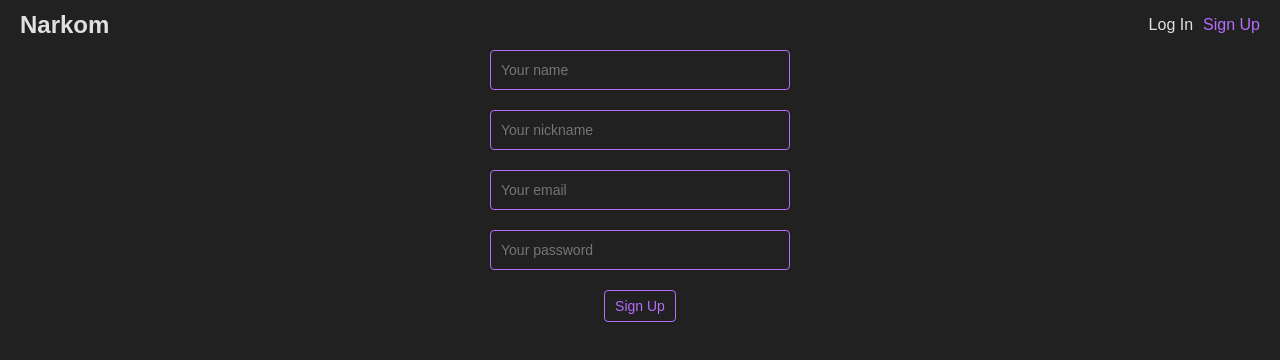
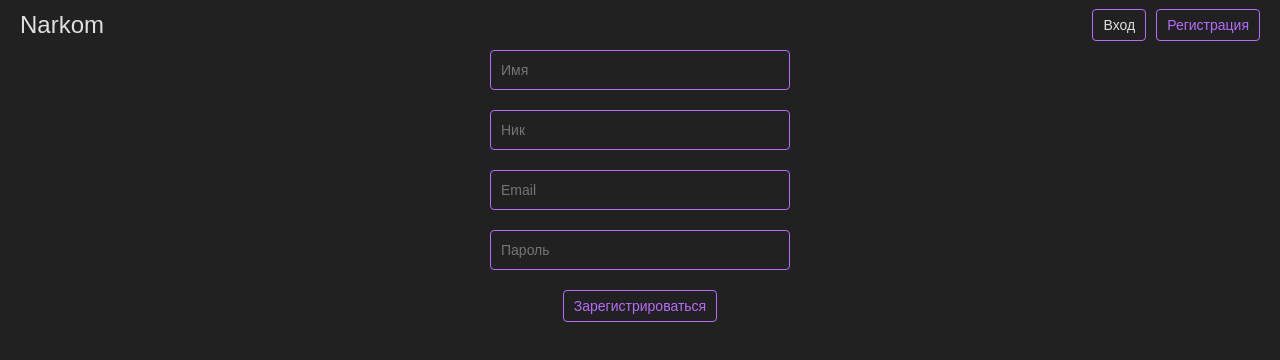
Before and after one commit to Punxnot/tenthousanddays, an Angular app: page /sign-up in a window 1280 px wide. Shown: the top 360 px of the page. Built offline with nearby package versions, Linux system fonts and the light colour scheme.

Commit message:
Switch to Russian

```diff
--- a/src/app/admin/admin.component.html
+++ b/src/app/admin/admin.component.html
@@ -2,11 +2,11 @@
   <form id="add-event-form" (ngSubmit)="onSubmit()">
     <input type="date" id="event-start-date" name="event-start-date" [(ngModel)]="eventStartDate" required>
     <input type="date" id="event-end-date" name="event-end-date" [(ngModel)]="eventEndDate" required>
-    <input type="text" id="event-title" name="event-title" [(ngModel)]="eventTitle" placeholder="Event Title" required>
+    <input type="text" id="event-title" name="event-title" [(ngModel)]="eventTitle" placeholder="Кто?" required>
     <textarea id="event-description" name="event-description" rows="8"
-              [(ngModel)]="eventDescription" placeholder="Event Description" required></textarea>
-    <button type="submit" class="btn">Save Event</button>
+              [(ngModel)]="eventDescription" placeholder="Сделал что?" required></textarea>
+    <button type="submit" class="btn">Сохранить событие</button>
   </form>
 
-  <div class="flash" [ngClass]="{'shown': isFlashShown }">Event saved!</div>
+  <div class="flash" [ngClass]="{'shown': isFlashShown }">Событие сохранено!</div>
 </div>
--- a/src/app/app.component.html
+++ b/src/app/app.component.html
@@ -1,15 +1,15 @@
 <div class="page-container">
   <div class="content" *ngIf="!loading">
     <header class="flex-container">
-      <h2 class="logo">
+      <a routerLink="/" class="logo">
         {{title}}
-      </h2>
+      </a>
       <nav class="flex-container">
-        <span *ngIf="isLoggedIn()">Hello, {{nickname}}</span>
-        <button class="btn btn-logout" (click)="logOut()" *ngIf="isLoggedIn()">Log Out</button>
+        <span *ngIf="isLoggedIn()">Привет, {{nickname}}!</span>
+        <button class="btn btn-logout" (click)="logOut()" *ngIf="isLoggedIn()">Выход</button>
 
-        <a routerLink="/log-in" routerLinkActive="active" *ngIf="!isLoggedIn()">Log In</a>
-        <a routerLink="/sign-up" routerLinkActive="active" *ngIf="!isLoggedIn()">Sign Up</a>
+        <a class="btn" routerLink="/log-in" routerLinkActive="active" *ngIf="!isLoggedIn()">Вход</a>
+        <a class="btn" routerLink="/sign-up" routerLinkActive="active" *ngIf="!isLoggedIn()">Регистрация</a>
       </nav>
     </header>
   </div>
--- a/src/app/app.component.scss
+++ b/src/app/app.component.scss
@@ -7,11 +7,12 @@
   a {
     color: $white;
     text-decoration: none;
+  }
+}
 
-    &:hover {
-      text-decoration: underline;
-    }
-  }
+.logo {
+  font-size: 24px;
+  text-decoration: none;
 }
 
 .btn-logout {
--- a/src/app/app.component.ts
+++ b/src/app/app.component.ts
@@ -13,21 +13,7 @@
 export class AppComponent {
   title = 'Narkom';
   nickname = "";
-  userEmail: string;
-  userPassword: string;
   loading = false;
-  wikiQuery: string;
-  ageQuery: string;
-  searchResult: string;
-  searchImage: string;
-  searchItemsLoading = false;
-  currentEventTitle: string;
-  currentEventDescription: string;
-  ageDescription: string;
-  days: number;
-  hours: number;
-  minutes: number;
-  seconds: number;
 
   constructor(private http: HttpClient) {
 
--- a/src/app/home/home.component.html
+++ b/src/app/home/home.component.html
@@ -4,18 +4,18 @@
            min="1900-01-01"
            [(ngModel)]="ageQuery"
            (keyup.enter)="searchAge()">
-    <button class="btn search-btn" (click)="searchAge()">Search Age</button>
+    <button class="btn search-btn" (click)="searchAge()">Искать</button>
 
     <div class="age-results" *ngIf="!loading">
       <div *ngIf="ageDescription">{{ageDescription}}</div>
       <div *ngIf="currentEventDescription">{{currentEventDescription}}</div>
 
       <div class="age-numbers-container" *ngIf="days && hours && minutes && seconds">
-        <p>Today you are:</p>
-        <p><span class="age-value">{{days}}</span> days,</p>
-        <p><span class="age-value">{{hours}}</span> hours,</p>
-        <p><span class="age-value">{{minutes}}</span> minutes,</p>
-        <p><span class="age-value" id="seconds-counter">{{seconds}}</span> seconds</p>
+        <p>Сегодня вам:</p>
+        <p><span class="age-value">{{days}}</span> дней,</p>
+        <p><span class="age-value">{{hours}}</span> часов,</p>
+        <p><span class="age-value">{{minutes}}</span> минут,</p>
+        <p><span class="age-value" id="seconds-counter">{{seconds}}</span> секунд</p>
       </div>
     </div>
 
@@ -27,6 +27,5 @@
       <img *ngIf="wikiImage" [src]="wikiImage" width="300">
       <div>{{wikiText}}</div>
     </div>
-    <div class="loader" *ngIf="loading"></div>
   </div>
 </main>
--- a/src/app/home/home.component.scss
+++ b/src/app/home/home.component.scss
@@ -2,7 +2,6 @@
 
 main {
   min-height: calc(100vh - #{$headerHeight});
-  padding: 0 20px;
 
   .column {
     flex: 0 0 50%;
--- a/src/app/log-in/log-in.component.html
+++ b/src/app/log-in/log-in.component.html
@@ -1,5 +1,5 @@
 <div class="log-in-form" *ngIf="!isLoggedIn">
-  <input type="email" id="userEmail" placeholder="Your email" [(ngModel)]="userEmail">
-  <input type="password" id="userPassword" placeholder="Your password" [(ngModel)]="userPassword">
-  <button class="btn" (click)="logIn()">Log In</button>
+  <input type="email" id="userEmail" placeholder="Email" [(ngModel)]="userEmail">
+  <input type="password" id="userPassword" placeholder="Пароль" [(ngModel)]="userPassword">
+  <button class="btn" (click)="logIn()">Войти</button>
 </div>
--- a/src/app/sign-up/sign-up.component.html
+++ b/src/app/sign-up/sign-up.component.html
@@ -1,7 +1,7 @@
 <div class="sign-up-form" *ngIf="!isLoggedIn">
-  <input type="text" id="userName" placeholder="Your name" [(ngModel)]="userName">
-  <input type="text" id="userNickname" placeholder="Your nickname" [(ngModel)]="userNickname">
-  <input type="email" id="userEmail" placeholder="Your email" [(ngModel)]="userEmail">
-  <input type="password" id="userPassword" placeholder="Your password" [(ngModel)]="userPassword">
-  <button class="btn" (click)="signUp()">Sign Up</button>
+  <input type="text" id="userName" placeholder="Имя" [(ngModel)]="userName">
+  <input type="text" id="userNickname" placeholder="Ник" [(ngModel)]="userNickname">
+  <input type="email" id="userEmail" placeholder="Email" [(ngModel)]="userEmail">
+  <input type="password" id="userPassword" placeholder="Пароль" [(ngModel)]="userPassword">
+  <button class="btn" (click)="signUp()">Зарегистрироваться</button>
 </div>
--- a/src/index.html
+++ b/src/index.html
@@ -1,5 +1,5 @@
 <!doctype html>
-<html lang="en">
+<html lang="ru">
 <head>
   <meta charset="utf-8">
   <title>Narkom</title>
```
